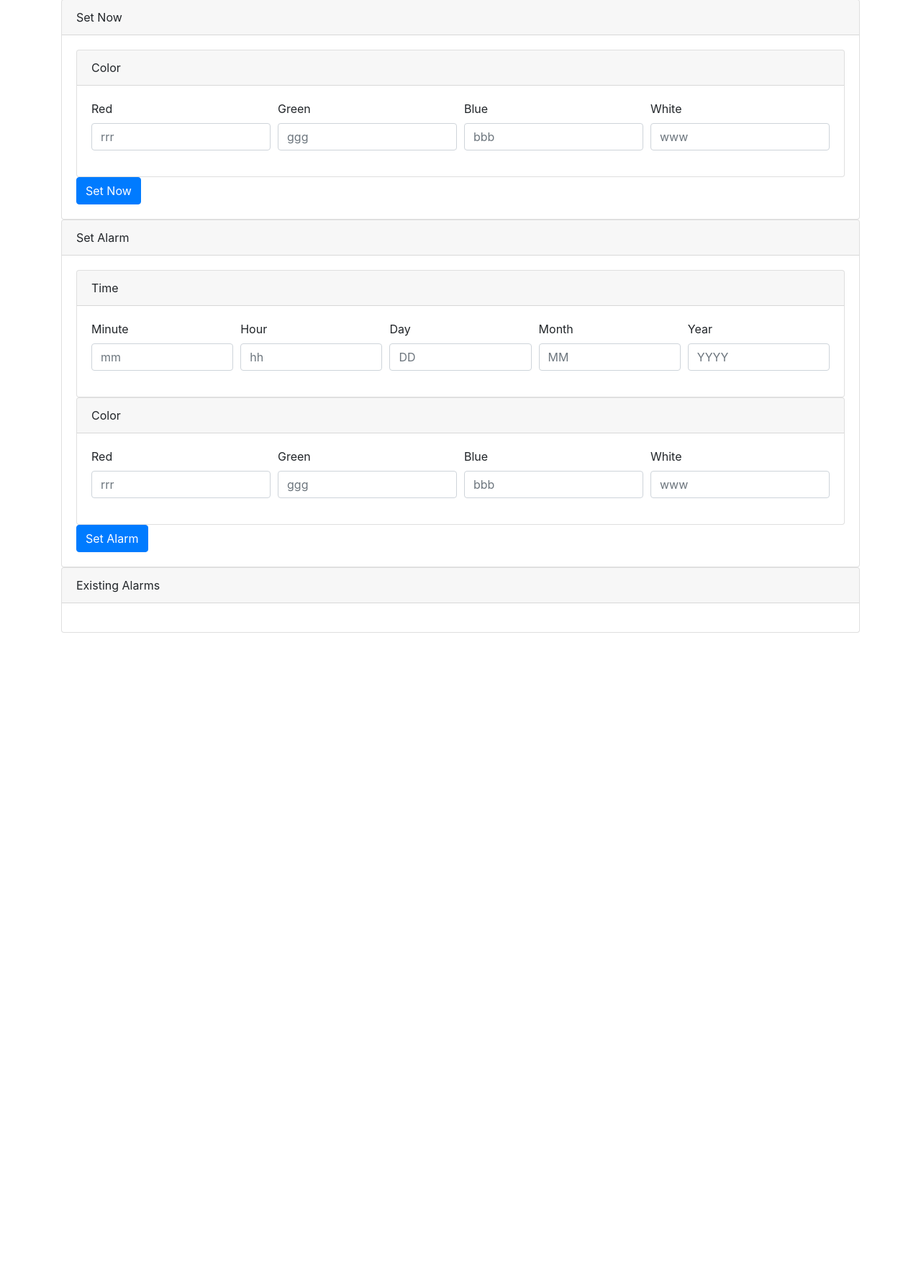
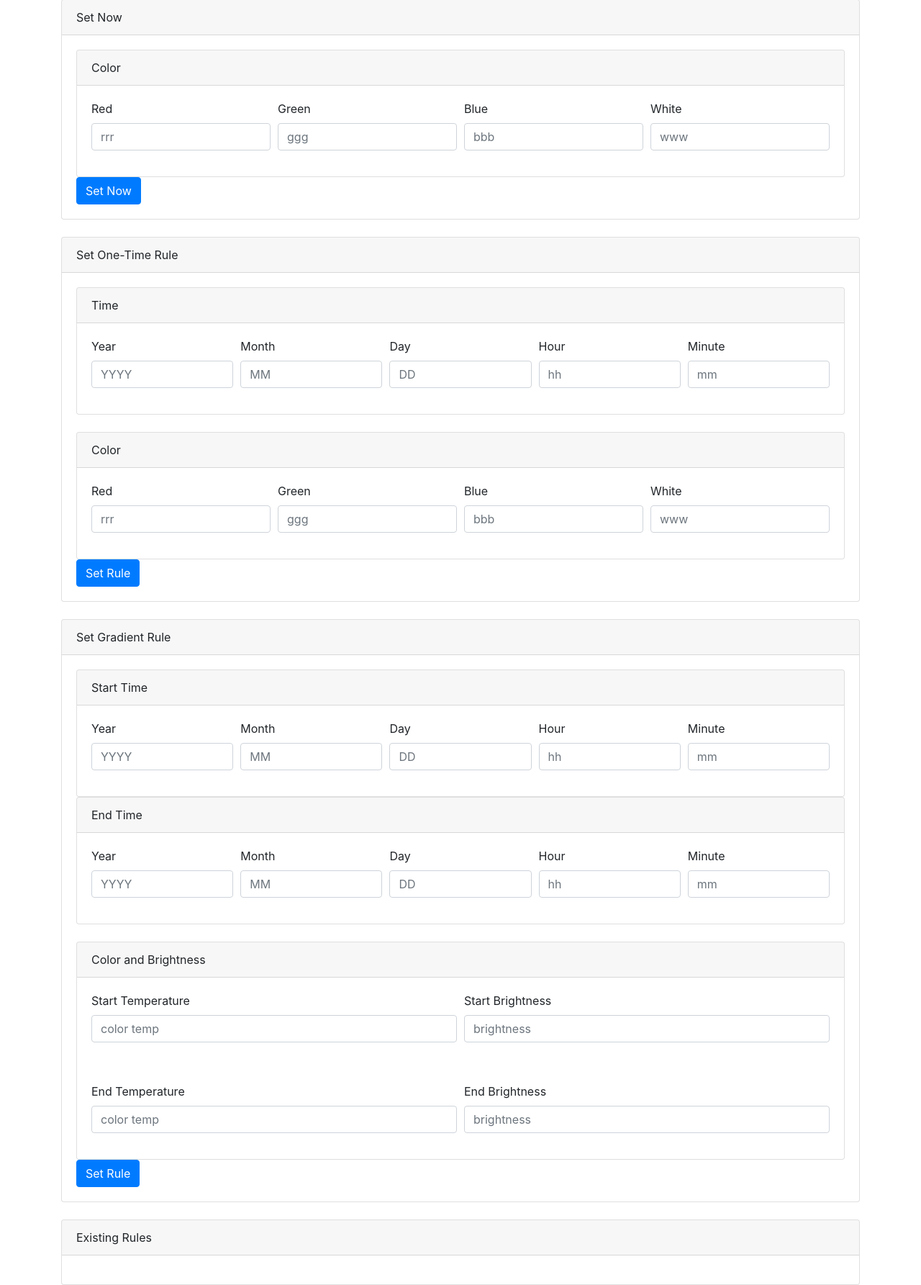
Before and after one commit to parthsagdeo/circadean-led, a Flask app: page /configurator in a window 1280 px wide. Shown: the part 57-1842 px from the top of the page at 72% size. Before the commit the page ends 936 px from the top, so only its background shows below. Run offline with Flask 2, Linux system fonts and the light colour scheme; data that the repository does not hold is empty; some libraries are stand-ins or nearby versions.

Commit message:
implemented GradientRule; changed 'Alarm' to 'Rule' everywhere

```diff
--- a/main.py
+++ b/main.py
@@ -1,7 +1,8 @@
 from flask import Flask, render_template, request, jsonify
 import database as db
 import datetime
-import Alarms
+import Rules
+import GradientRule
 import controller
 
 app = Flask(__name__)
@@ -12,24 +13,44 @@ def serve_configurator():
     return render_template("configurator.html")
 
 
-@app.route("/set_alarm", methods=['POST','GET'])
-def set_alarm():
+@app.route("/set_onetime_rule", methods=['POST','GET'])
+def set_onetime_rule():
     f = request.form
-    alarm_datetime = datetime.datetime(int(f.get('yr')), int(f.get('mon')), int(f.get('day')),
+    rule_datetime = datetime.datetime(int(f.get('yr')), int(f.get('mon')), int(f.get('day')),
                                        int(f.get('hr')), int(f.get('min')))
     color_tuple = (int(f.get('r')), int(f.get('g')), int(f.get('b')), int(f.get('w')))
 
-    db.set_alarm(Alarms.OneTimeAlarm(alarm_datetime, color_tuple))
+    db.set_rule(Rules.OneTimeRule(rule_datetime, color_tuple))
 
     return "Success!"
 
 
-@app.route("/set_led", methods=['POST','GET'])
+@app.route("/set_gradient_rule", methods=['POST','GET'])
+def set_gradient_rule():
+    f = request.form
+    start_datetime = datetime.datetime(int(f.get('start_yr')), int(f.get('start_mon')), int(f.get('start_day')),
+                                       int(f.get('start_hr')), int(f.get('start_min')))
+    end_datetime = datetime.datetime(int(f.get('end_yr')), int(f.get('end_mon')), int(f.get('end_day')),
+                                     int(f.get('end_hr')), int(f.get('end_min')))
+
+    start_brightness = int(f.get('start_brightness'))
+    start_temperature = int(f.get('start_temp'))
+    end_brightness = int(f.get('end_brightness'))
+    end_temperature = int(f.get('end_temp'))
+
+    db.set_rule(GradientRule.GradientRule(start_datetime, end_datetime, start_temperature,
+                                          end_temperature, start_brightness, end_brightness))
+
+    return "Success!"
+
+
+
+@app.route("/set_led", methods=['POST', 'GET'])
 def set_led():
     f = request.form
     rgbw_tuple = (int(f.get('r')), int(f.get('g')), int(f.get('b')), int(f.get('w')))
 
-    db.set_alarm(Alarms.OneTimeAlarm(datetime.datetime.now(), rgbw_tuple))
+    db.set_rule(Rules.OneTimeRule(datetime.datetime.now(), rgbw_tuple))
     return "Success!"
 
 
@@ -48,11 +69,11 @@ def serve_color_at_datetime():
     return jsonify(current_color)
 
 
-@app.route("/get_alarms")
-def serve_alarms():
-    alarms = db.get_alarms()
-    alarms_dicts = map(lambda alarm: alarm.get_dict(), alarms)
-    return jsonify(list(alarms_dicts))
+@app.route("/get_rules")
+def serve_rules():
+    rules = db.get_rules()
+    rules_dicts = map(lambda rule: rule.get_dict(), rules)
+    return jsonify(list(rules_dicts))
 
 
 app.run(debug=True)
--- a/templates/configurator.html
+++ b/templates/configurator.html
@@ -28,18 +28,18 @@ function AJAXSubmit (oFormElement) {
   oReq.send(new FormData(oFormElement));
 }
 
-function updateAlarmInfo(){
+function updateRuleInfo(){
   var oReq = new XMLHttpRequest();
   oReq.onload = function () {
     var responseText = oReq.responseText;
-    var alarm_dict_list = JSON.parse(responseText);
-    document.getElementById("alarmCardBody").innerHTML = responseText;
+    var rule_dict_list = JSON.parse(responseText);
+    document.getElementById("ruleCardBody").innerHTML = responseText;
   }
-  oReq.open("get", "/get_alarms");
+  oReq.open("get", "/get_rules");
   oReq.send();
 }
 
-updateAlarmInfo();
+updateRuleInfo();
 
 </script>
 
@@ -48,7 +48,7 @@ updateAlarmInfo();
   <body>
     <div class="container">
       <h1>Configurator</h1>
-      <form action="/set_led" method="post" onsubmit="AJAXSubmit(this); updateAlarmInfo(); return false;">
+      <form action="/set_led" method="post" onsubmit="AJAXSubmit(this); updateRuleInfo(); return false;">
         <div class="card">
           <div class="card-header">
               Set Now
@@ -79,14 +79,15 @@ updateAlarmInfo();
                 </div>
               </div>
             </div>
-            <button type="submit" class="btn btn-primary" id="submitAlarm">Set Now</button>
+            <button type="submit" class="btn btn-primary" id="submitRule">Set Now</button>
           </div>
         </div>
       </form>
-      <form action="/set_alarm" method="post" onsubmit="AJAXSubmit(this); updateAlarmInfo(); return false;">
+      <br>
+      <form action="/set_onetime_rule" method="post" onsubmit="AJAXSubmit(this); updateRuleInfo(); return false;">
         <div class="card">
           <div class="card-header">
-              Set Alarm
+              Set One-Time Rule
           </div>
           <div class="card-body">
             <div class="card">
@@ -96,28 +97,29 @@ updateAlarmInfo();
               <div class="card-body">
                 <div class="form-row">
                   <div class="form-group col-sm">
-                    <label for="inputMinutes">Minute</label>
-                    <input type="number" class="form-control" id="inputMinutes" name="min" placeholder="mm"/>
+                    <label for="inputYears">Year</label>
+                    <input type="number" class="form-control" id="inputYears" name="yr" placeholder="YYYY"/>
+                  </div>
+                  <div class="form-group col-sm">
+                    <label for="inputMonths">Month</label>
+                    <input type="number" class="form-control" id="inputMonths" name="mon" placeholder="MM"/>
+                  </div>
+                  <div class="form-group col-sm">
+                    <label for="inputDays">Day</label>
+                    <input type="number" class="form-control" id="inputDays" name="day" placeholder="DD"/>
                   </div>
                   <div class="form-group col-sm">
                     <label for="inputHours">Hour</label>
                     <input type="number" class="form-control" id="inputHours" name="hr" placeholder="hh"/>
                   </div>
                   <div class="form-group col-sm">
-                    <label for="inputDays">Day</label>
-                    <input type="number" class="form-control" id="inputDays" name="day" placeholder="DD"/>
-                  </div>
-                  <div class="form-group col-sm">
-                    <label for="inputMonths">Month</label>
-                    <input type="number" class="form-control" id="inputMonths" name="mon" placeholder="MM"/>
-                  </div>
-                  <div class="form-group col-sm">
-                    <label for="inputYears">Year</label>
-                    <input type="number" class="form-control" id="inputYears" name="yr" placeholder="YYYY"/>
+                    <label for="inputMinutes">Minute</label>
+                    <input type="number" class="form-control" id="inputMinutes" name="min" placeholder="mm"/>
                   </div>
                 </div>
               </div>
             </div>
+            <br>
             <div class="card">
               <div class="card-header">
                 Color
@@ -129,29 +131,129 @@ updateAlarmInfo();
                     <input type="number" class="form-control" id="inputRed" name="r"  placeholder="rrr"/>
                   </div>
                   <div class="form-group col-sm">
-                    <label for="inputHours">Green</label>
+                    <label for="inputGreen">Green</label>
                     <input type="number" class="form-control" id="inputGreen" name="g"  placeholder="ggg"/>
                   </div>
                   <div class="form-group col-sm">
-                    <label for="inputDays">Blue</label>
+                    <label for="inputBlue">Blue</label>
                     <input type="number" class="form-control" id="inputBlue" name="b"  placeholder="bbb"/>
                   </div>
                   <div class="form-group col-sm">
-                    <label for="inputMonths">White</label>
+                    <label for="inputWhite">White</label>
                     <input type="number" class="form-control" id="inputWhite" name="w"  placeholder="www"/>
                   </div>
                 </div>
               </div>
             </div>
-            <button type="submit" class="btn btn-primary" id="submitAlarm">Set Alarm</button>
+            <button type="submit" class="btn btn-primary" id="submitOnetimeRule">Set Rule</button>
           </div>
         </div>
       </form>
+      <br>
+      <form action="/set_gradient_rule" method="post" onsubmit="AJAXSubmit(this); updateRuleInfo(); return false;">
+        <div class="card">
+          <div class="card-header">
+              Set Gradient Rule
+          </div>
+          <div class="card-body">
+            <div class="card">
+              <div class="card-header">
+                Start Time
+              </div>
+              <div class="card-body">
+                <div class="form-row">
+                  <div class="form-group col-sm">
+                    <label for="inputStartYear">Year</label>
+                    <input type="number" class="form-control" id="inputStartYear" name="start_yr" placeholder="YYYY"/>
+                  </div>
+                  <div class="form-group col-sm">
+                    <label for="inputStartMonth">Month</label>
+                    <input type="number" class="form-control" id="inputStartMonth" name="start_mon" placeholder="MM"/>
+                  </div>
+                  <div class="form-group col-sm">
+                    <label for="inputStartDay">Day</label>
+                    <input type="number" class="form-control" id="inputStartDay" name="start_day" placeholder="DD"/>
+                  </div>
+                  <div class="form-group col-sm">
+                    <label for="inputStartHour">Hour</label>
+                    <input type="number" class="form-control" id="inputStartHour" name="start_hr" placeholder="hh"/>
+                  </div>
+                  <div class="form-group col-sm">
+                    <label for="inputStartMinute">Minute</label>
+                    <input type="number" class="form-control" id="inputStartMinute" name="start_min" placeholder="mm"/>
+                  </div>
+                </div>
+              </div>
+            </div>
+            <div class="card">
+              <div class="card-header">
+                End Time
+              </div>
+              <div class="card-body">
+                <div class="form-row">
+                  <div class="form-group col-sm">
+                    <label for="inputEndYear">Year</label>
+                    <input type="number" class="form-control" id="inputEndYear" name="end_yr" placeholder="YYYY"/>
+                  </div>
+                  <div class="form-group col-sm">
+                    <label for="inputEndMonth">Month</label>
+                    <input type="number" class="form-control" id="inputEndMonth" name="end_mon" placeholder="MM"/>
+                  </div>
+                  <div class="form-group col-sm">
+                    <label for="inputEndDay">Day</label>
+                    <input type="number" class="form-control" id="inputEndDay" name="end_day" placeholder="DD"/>
+                  </div>
+                  <div class="form-group col-sm">
+                    <label for="inputEndHour">Hour</label>
+                    <input type="number" class="form-control" id="inputEndHour" name="end_hr" placeholder="hh"/>
+                  </div>
+                  <div class="form-group col-sm">
+                    <label for="inputEndMinute">Minute</label>
+                    <input type="number" class="form-control" id="inputEndMinute" name="end_min" placeholder="mm"/>
+                  </div>
+                </div>
+              </div>
+            </div>
+            <br>
+            <div class="card">
+              <div class="card-header">
+                Color and Brightness
+              </div>
+              <div class="card-body">
+                <div class="form-row">
+                  <div class="form-group col-sm">
+                    <label for="inputStartTemp">Start Temperature</label>
+                    <input type="number" class="form-control" id="inputStartTemp" name="start_temp"  placeholder="color temp"/>
+                  </div>
+                  <div class="form-group col-sm">
+                    <label for="inputStartBrightness">Start Brightness</label>
+                    <input type="number" class="form-control" id="inputStartBrightness" name="start_brightness"  placeholder="brightness"/>
+                  </div>
+                </div>
+              </div>
+              <div class="card-body">
+                <div class="form-row">
+                  <div class="form-group col-sm">
+                    <label for="inputEndTemp">End Temperature</label>
+                    <input type="number" class="form-control" id="inputEndTemp" name="end_temp"  placeholder="color temp"/>
+                  </div>
+                  <div class="form-group col-sm">
+                    <label for="inputEndBrightness">End Brightness</label>
+                    <input type="number" class="form-control" id="inputEndBrightness" name="end_brightness"  placeholder="brightness"/>
+                  </div>
+                </div>
+              </div>
+            </div>
+            <button type="submit" class="btn btn-primary" id="submitGradientRule">Set Rule</button>
+          </div>
+        </div>
+      </form>
+      <br>
       <div class="card">
         <div class="card-header">
-          Existing Alarms
+          Existing Rules
         </div>
-        <div class="card-body" id="alarmCardBody">
+        <div class="card-body" id="ruleCardBody">
         </div>
     </div>
   </body>
```
Also changed, not shown: Alarms.py (deleted, +0 -64 lines), GradientRule.py (added, +95 -0 lines), Rules.py (added, +68 -0 lines), controller.py (+38 -8 lines), database.py (+21 -21 lines).
